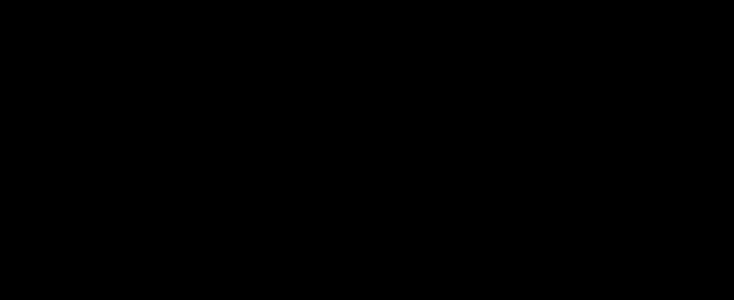
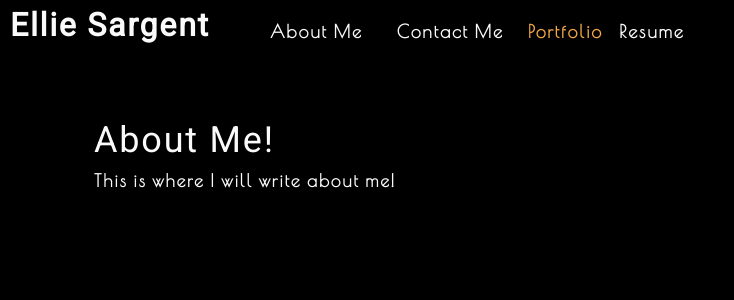
Before and after one commit to ecsarg/react-portfolio, a React (Create React App) app: page / in a window 1280 px wide. Shown: the top 300 px of the page, without its empty margins (0-734 px from the left). Built offline with nearby package versions, Linux system fonts and the light colour scheme.

Commit message:
stopping point

```diff
--- a/public/index.html
+++ b/public/index.html
@@ -15,6 +15,11 @@
       user's mobile device or desktop. See https://developers.google.com/web/fundamentals/web-app-manifest/
     -->
     <link rel="manifest" href="%PUBLIC_URL%/manifest.json" />
+    <link
+      href="https://fonts.googleapis.com/css2?family=Poiret+One&display=swap"
+      rel="stylesheet"
+    />
+    <link href="https://fonts.googleapis.com/css?family=Roboto&display=swap" rel="stylesheet" />
     <!--
       Notice the use of %PUBLIC_URL% in the tags above.
       It will be replaced with the URL of the `public` folder during the build.
--- a/src/App.js
+++ b/src/App.js
@@ -1,4 +1,4 @@
-import React from 'react';
+import React, { useState } from 'react';
 import Nav from './components/Nav';
 import About from './components/About';
 import ContactForm from './components/Contact';
@@ -6,8 +6,39 @@
 import Resume from './components/Resume';
 
 function App() {
+  const [categories] = useState([
+    {
+      name: 'portfolio',
+      description: 'This is a page of my developments',
+    },
+    { name: 'resume', description: 'This is a link to my resume' },
+  ]);
+
+  const [currentCategory, setCurrentCategory] = useState(categories[0]);
+
+  const [contactSelected, setContactSelected] = useState(false);
   return (
     <div>
+      <Nav
+        categories={categories}
+        setCurrentCategory={setCurrentCategory}
+        currentCategory={currentCategory}
+        contactSelected={contactSelected}
+        setContactSelected={setContactSelected}
+        ></Nav>
+        <main>
+          {!contactSelected ? (
+            <>
+            <About></About>
+            </>
+          ) : (
+            <>
+            <ContactForm></ContactForm>
+            <Portfolio></Portfolio>
+            <Resume></Resume>
+            </>
+          )}
+        </main>
     </div>
   );
 }
--- a/src/components/Nav/index.js
+++ b/src/components/Nav/index.js
@@ -3,7 +3,7 @@
 
 function Nav(props) {
     const {
-        categories =[],
+        categories = [],
         setCurrentCategory,
         contactSelected,
         currentCategory,
@@ -15,21 +15,21 @@
       }, [currentCategory]);
 
       return (
-        <header className='flex-row px-1'>
+        <header className="flex-row px-1">
           <h2>
-            <a data-testid='link' href='/'>
+            <a data-testid="link" href="/">
               Ellie Sargent
             </a>
           </h2>
           <nav>
-            <ul className='flex-row'>
-                <li className='mx-2'>
-                    <a data-testid='about' href='#about' onClick={() => setContactSelected(false)}>
+            <ul className="flex-row">
+              <li className="mx-2">
+                <a data-testid="about" href="#about" onClick={() => setContactSelected(false)}>
                   About Me
                 </a>
               </li>
               <li className={`mx-2 ${contactSelected && 'navActive'}`}>
-                <span onClick={() => setContactSelected(true)}>Contact</span>
+                <span onClick={() => setContactSelected(true)}>Contact Me</span>
               </li>
               {categories.map((category) => (
                 <li
```
Also changed, not shown: src/components/Portfolio/index.js (+10 -0 lines), src/components/Projects/index.js (added, +25 -0 lines). Lines whose indentation alone changed are shown as unchanged.
